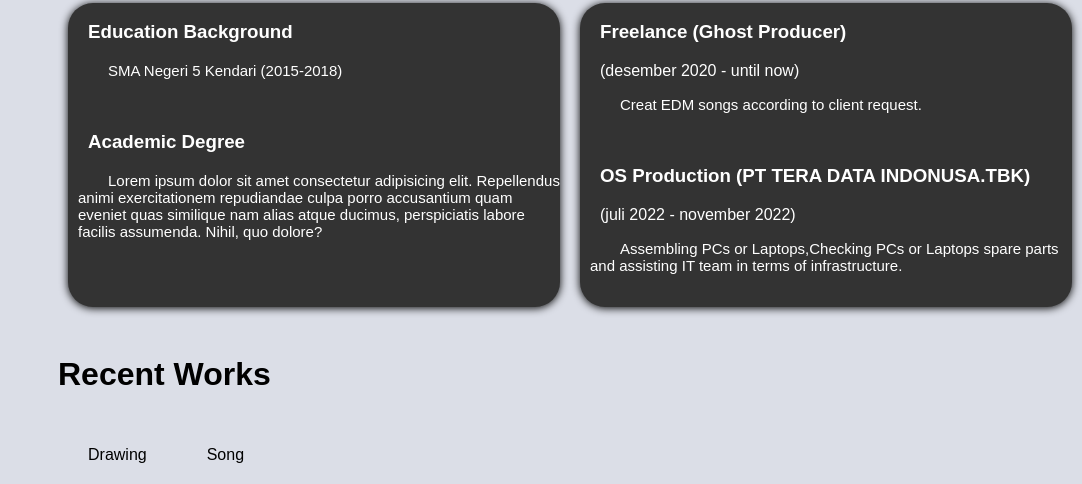
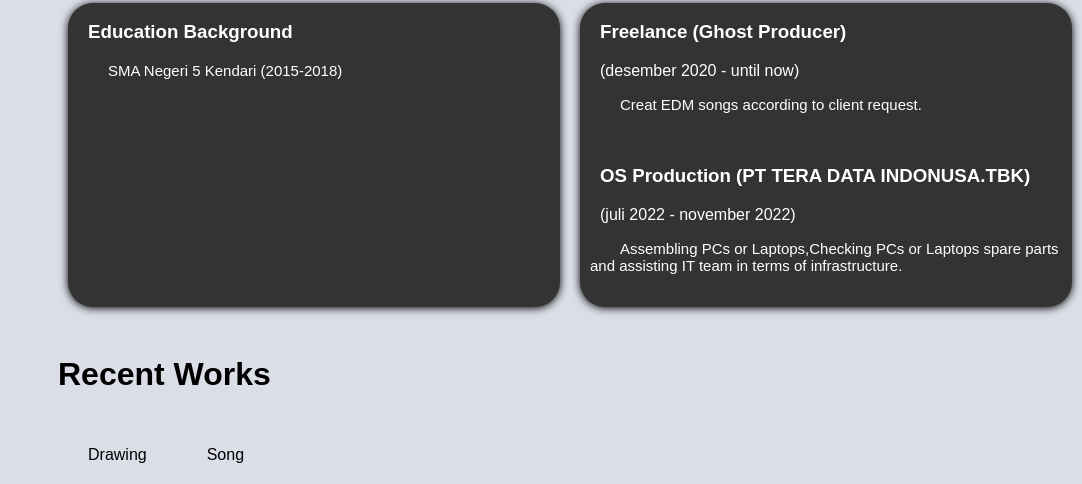
Before and after one commit to ayox0099/CV, a plain HTML site: page index.html in a window 1280 px wide. Shown: the part 2120-2604 px from the top of the page, without its empty margins (198-1280 px from the left). Drawn offline with nearby package versions, Linux system fonts and the light colour scheme; some packages are replaced by stand-ins of ours; a script that the page names is missing.

Commit message:
Update index.html

```diff
--- a/index.html
+++ b/index.html
@@ -89,7 +89,6 @@
     <h1 id="container4">Experience</h1><br>
     <div class="container">
       <div class="box1"><h3 id="h3" data-aos="fade-down">Education Background</h3><p id="font-size" data-aos="fade-down">SMA Negeri 5 Kendari (2015-2018)</p><br>
-        <h3 id="h3" data-aos="fade-down">Academic Degree</h3><p id="font-size" data-aos="fade-down">Lorem ipsum dolor sit amet consectetur adipisicing elit. Repellendus animi exercitationem repudiandae culpa porro accusantium quam eveniet quas similique nam alias atque ducimus, perspiciatis labore facilis assumenda. Nihil, quo dolore?</p><br>
         </div>
       <div class="box1"><h3 id="h3" data-aos="fade-down">Freelance (Ghost Producer)</h3><p id="tahun" data-aos="fade-down">(desember 2020 - until now)</p><p id="font-size" data-aos="fade-down">Creat EDM songs according to client request.</p><br>
         <h3 id="h3" data-aos="fade-down">OS Production (PT TERA DATA INDONUSA.TBK)</h3><p id="tahun" data-aos="fade-down">(juli 2022 - november 2022)</p><p id="font-size" data-aos="fade-down">Assembling PCs or Laptops,Checking PCs or Laptops spare parts and assisting IT team in terms of infrastructure.</p><br>
```
